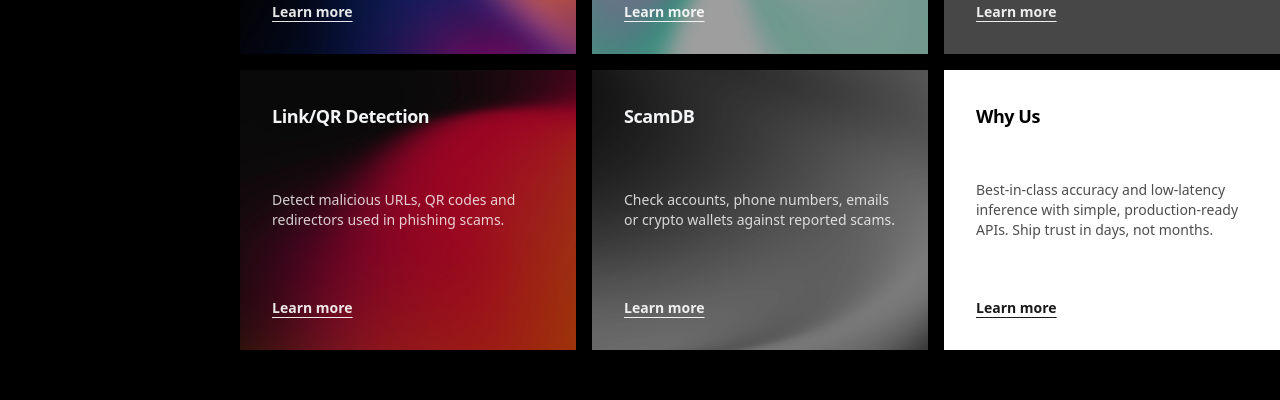
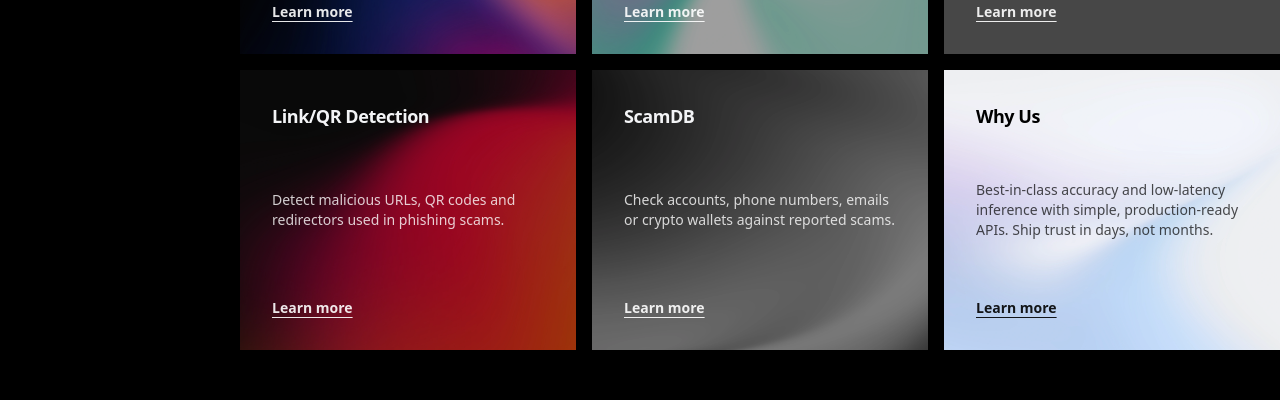
Before and after one commit to aptxaptx/scamai-landing, a Next.js app: page / in a window 1280 px wide. Shown: the part 786-1186 px from the top of the page. Built offline with nearby package versions, Linux system fonts and the light colour scheme; grey boxes are pictures that could not be loaded.

Commit message:
Add whyus.webp and update Why Us section background
Added a new whyus.webp image to the public directory and updated the Why Us section in page.tsx to use this image as a background with cover and center alignment, replacing the previous gradient background.

```diff
--- a/src/app/page.tsx
+++ b/src/app/page.tsx
@@ -109,9 +109,7 @@
               {
                 title: "Why Us",
                 desc: "Best‑in‑class accuracy and low‑latency inference with simple, production‑ready APIs. Ship trust in days, not months.",
-                bg: (
-                  <div className="absolute inset-0 -z-10 bg-gradient-to-br from-white/10 to-white/[0.03]" />
-                ),
+                bg: <div className="absolute inset-0 -z-10 bg-[url('/whyus.webp')] bg-cover bg-center opacity-70" />,
                 href: "/demo",
                 light: true,
               },
```
Also changed, not shown: public/whyus.webp (added).
